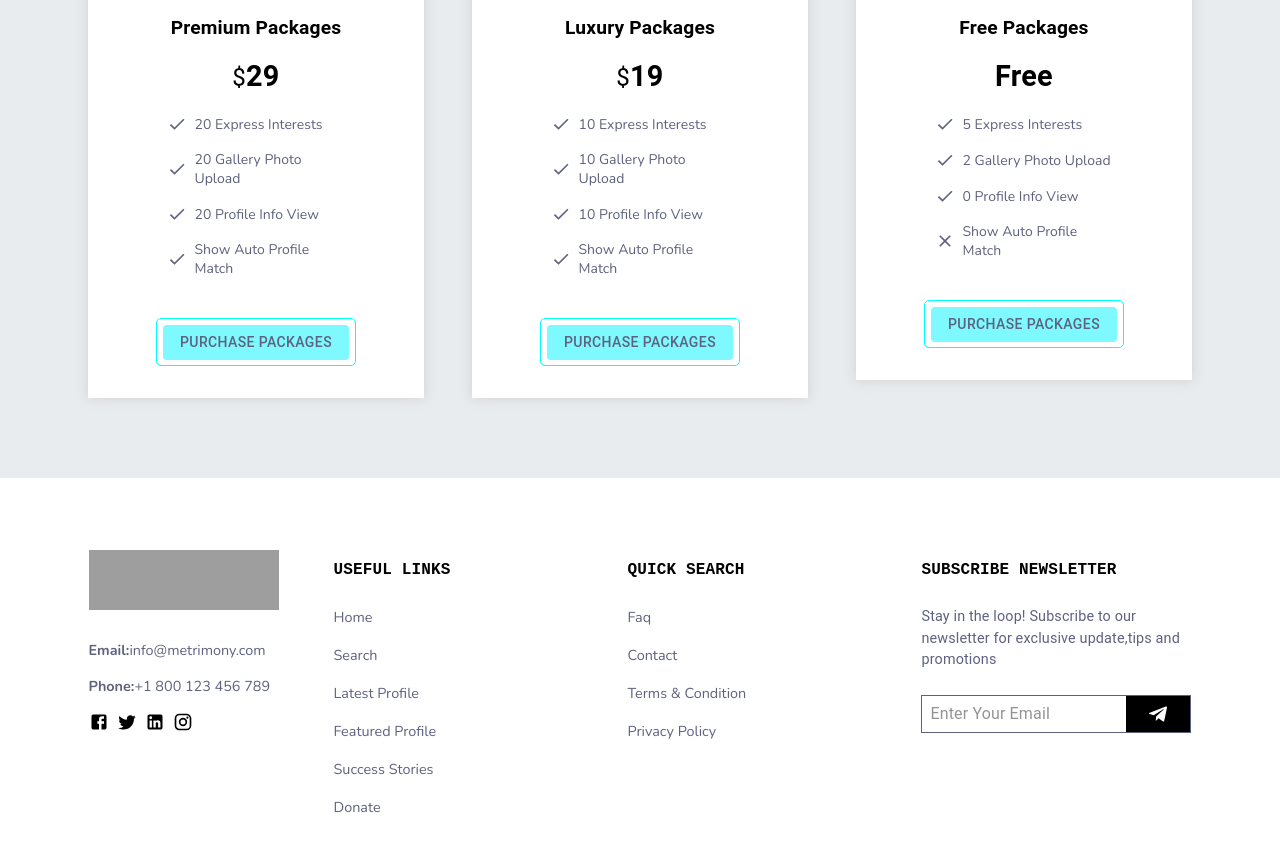
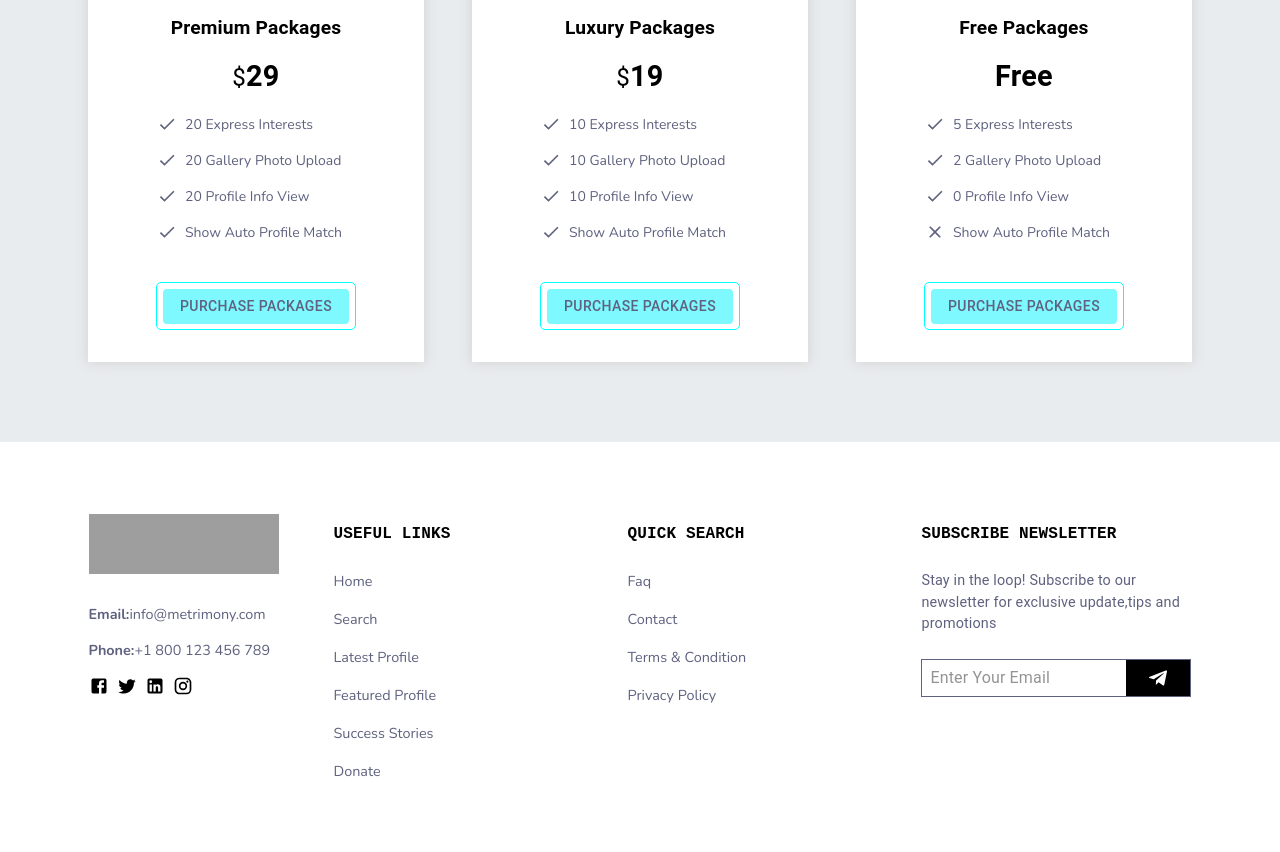
Before and after one commit to FaisalCodeCraft/soul-sancturay, a Next.js app: page / in a window 1280 px wide. Shown: the part 2073-2925 px from the top of the page. Built offline with nearby package versions, Linux system fonts and the light colour scheme; grey boxes are pictures that could not be loaded.

Commit message:
undo changes

```diff
--- a/src/app/Home/components/Packages/Packages.tsx
+++ b/src/app/Home/components/Packages/Packages.tsx
@@ -59,7 +59,7 @@ const Packages = () => {
                   </small>
                   {feature?.price}
                 </Typography>
-                <List sx={{ width: "211px", margin: "auto"}}>
+                <List sx={{ width: "230px", margin: "auto" }}>
                   <ListItem sx={{ fontSize: "14px", color: COLOR.gray.dark }}>
                     <CheckOutlined fontSize="small" sx={{ mr: 1 }} />
                     {feature?.expressInterest}
```
